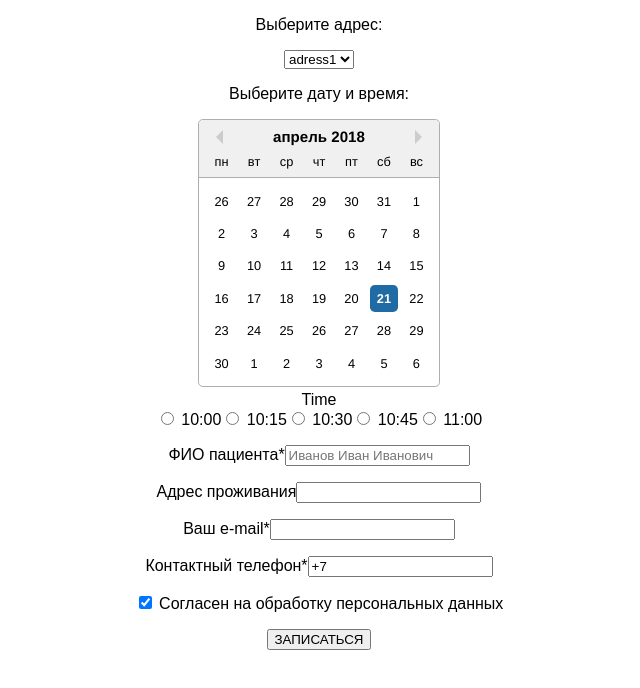
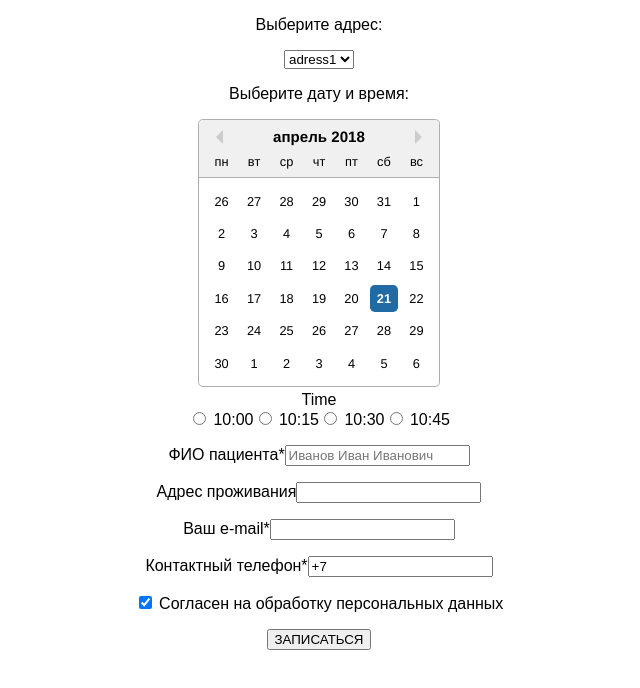
Before and after one commit to kelar86/BookingCalendar, a React (Create React App) app: page / in a window 1280 px wide. Shown: the top 688 px of the page, without its empty margins (321-961 px from the left). Built offline with nearby package versions, Linux system fonts and the light colour scheme.

Commit message:
move state to parent component

```diff
--- a/src/App.js
+++ b/src/App.js
@@ -1,9 +1,8 @@
 import React, { Component } from 'react';
 import logo from './logo.svg';
 import './App.css';
-import BookingForm from './components/BookingForm';
+
 import BookingCalendar from './components/BookingCalendar';
-import BookingSelectAdress from './components/BookingSelectAdress';
 
 import { connect } from 'react-redux'
 
@@ -12,14 +11,8 @@ class App extends Component {
     console.log(this.props.testStore);
     return (
       <div className="App">
-        <div className="Booking-form">
-          <p>Выберите адрес:</p>
-          <div><BookingSelectAdress doctors={['adress1', 'adress2']} /></div>
-          <p>Выберите дату и время:</p>
+
           <div><BookingCalendar /></div>
-          <BookingForm />
-
-        </div>
 
       </div>
 
--- a/src/components/BookingCalendar.js
+++ b/src/components/BookingCalendar.js
@@ -2,6 +2,8 @@
 import React, { Component } from 'react';
 import DatePicker from 'react-datepicker';
 import BookingTime from './BookingTime';
+import BookingForm from './BookingForm';
+import BookingSelectAdress from './BookingSelectAdress';
 
 import 'react-datepicker/dist/react-datepicker.css';
 import moment from 'moment';
@@ -12,23 +14,29 @@ class BookingCalendar extends Component {
     constructor (props) {
       super(props)
       this.state = {
-        startDate: moment()
+        selectedDate: moment(),
+        selectAdress: ['adress1', 'adress2'],
+        slots: ["10:00", "10:15", "10:30", "10:45"],
+
       };
       this.handleChange = this.handleChange.bind(this);
     }
 
     handleChange(date) {
       this.setState({
-        startDate: date
+        selectedDate: date
       });
     }
 
 
     render() {
       return <div>
+        <p>Выберите адрес:</p>
+          <div><BookingSelectAdress doctors={this.state.selectAdress} /></div>
+        <p>Выберите дату и время:</p>
         <DatePicker
           inline="true"
-          selected={this.state.startDate}
+          selected={this.state.selectedDate}
           onChange={this.handleChange}
           locale="ru"
         //   showTimeSelect
@@ -38,9 +46,11 @@ class BookingCalendar extends Component {
       />
       <div> Time
           <div>
-            <BookingTime slots={["10:00", "10:15", "10:30", "10:45", "11:00"]} />
+            <BookingTime slots={this.state.slots} />
           </div>
         </div>
+        <BookingForm />
+
         </div>;
     }
   }
--- a/src/components/BookingTime.js
+++ b/src/components/BookingTime.js
@@ -2,7 +2,8 @@ import React from 'react';
 
 const BookingTime = (props) => {
     const slots = props.slots;
-    return slots.map((slot) => <label><input type="radio" name="slot" value={slot}/> {slot}</label>)
+    return slots.map((slot, index) =>
+        <label><input key={index} type="radio" name="slot" value={slot}/> {slot}</label>)
 }
 
 export default BookingTime;
```
